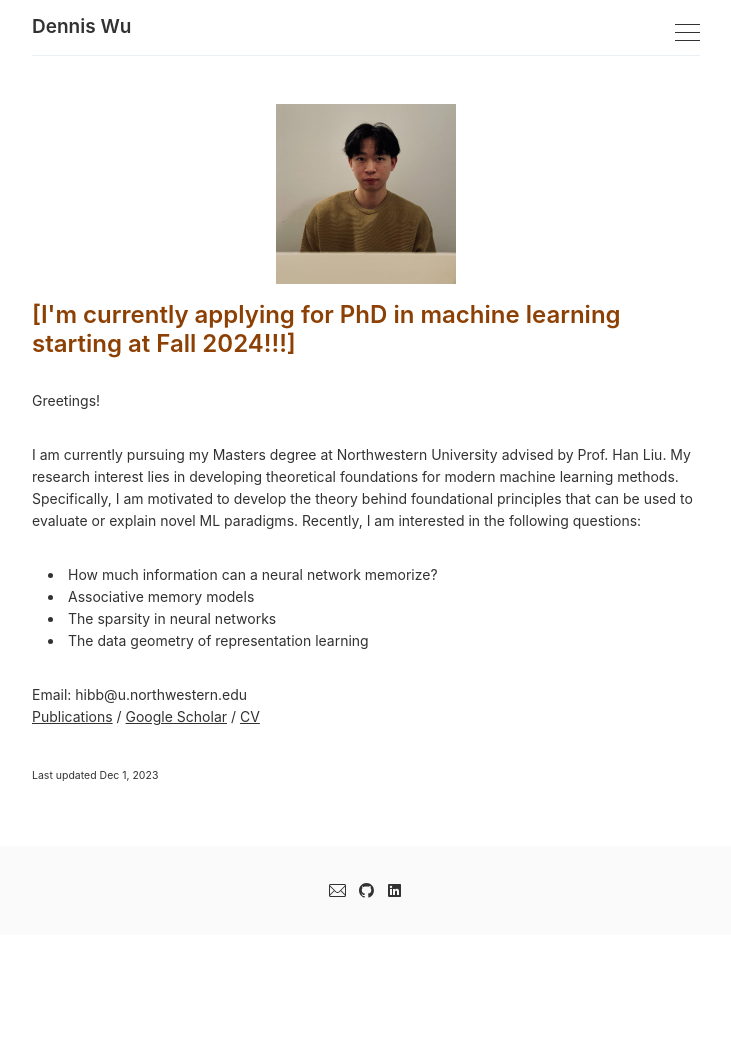
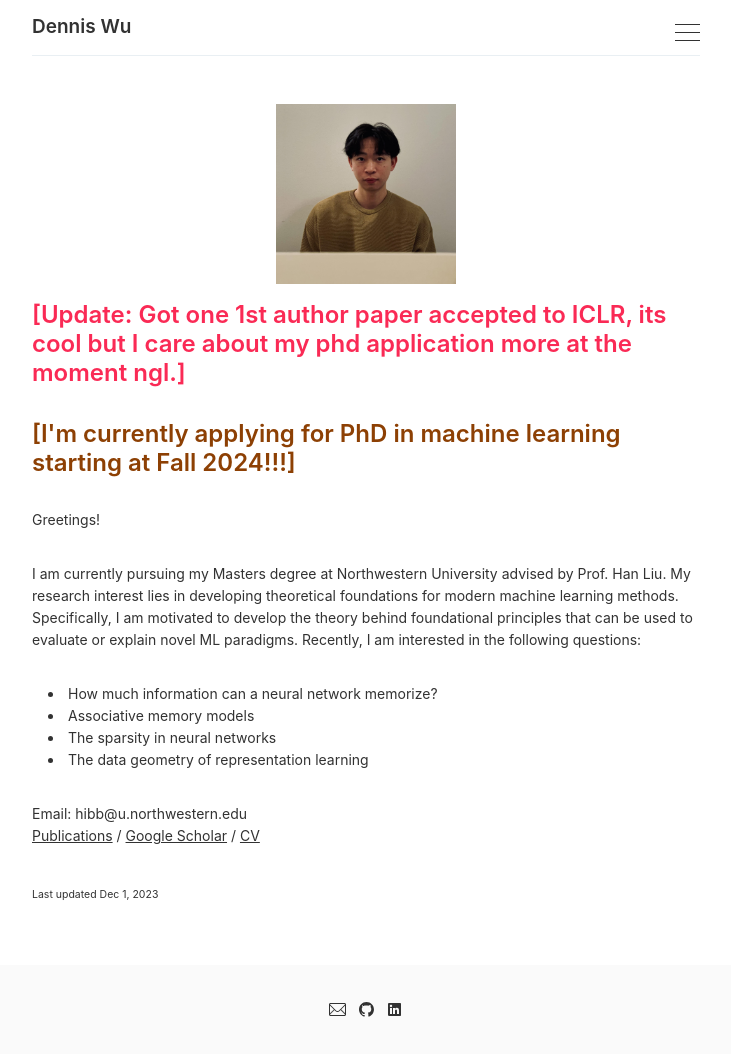
Before and after one commit to Hibb-bb/Hibb-bb.github.io, a Jekyll site: the page built from _pages/about.md, in a window 1280 px wide. Shown: the whole page, without its empty margins (274-1005 px from the left). Built offline with Jekyll 4.4.1, drawn with Linux system fonts in a browser that asks for light colours; before the commit the page ends 935 px from its top, so only the background shows below that.

Commit message:
Update about.md

```diff
--- a/_pages/about.md
+++ b/_pages/about.md
@@ -4,6 +4,8 @@ navigation: About
 title: " "
 image: '/images/dennis.JPG'
 ---
+
+<h3> <span style="color:#FA2A55">[Update: Got one 1st author paper accepted to ICLR, its cool but I care about my phd application more at the moment ngl.]</span></h3>
 
 <h3> <span style="color:#8D4004">[I'm currently applying for PhD in machine learning starting at Fall 2024!!!]</span></h3>
 Greetings!
```
